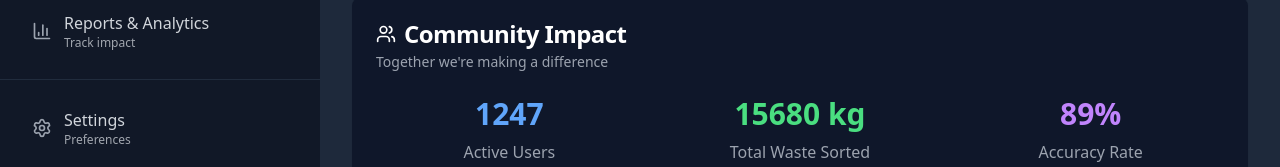
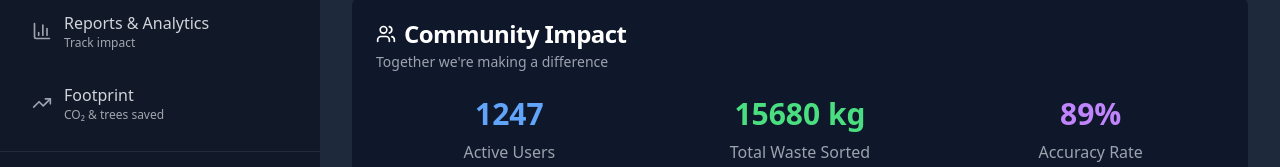
Before and after one commit to Bibekbehera28/project_doll, a React (Vite) app: page /dashboard in a window 1280 px wide. Shown: the part 939-1106 px from the top of the page. Built offline with nearby package versions, Linux system fonts and the light colour scheme; no server answers; sample sign-in values are in the browser's storage.

Commit message:
Add Footprint nav item
cgen-fb6a986e832b4eaba021fbfdf9a974be

```diff
--- a/client/components/Sidebar.tsx
+++ b/client/components/Sidebar.tsx
@@ -87,6 +87,12 @@ const navigationItems = [
     href: "/analytics",
     icon: BarChart3,
     description: "Track impact",
+  },
+  {
+    title: "Footprint",
+    href: "/footprint",
+    icon: TrendingUp,
+    description: "CO₂ & trees saved",
   },
 ];
 
```
